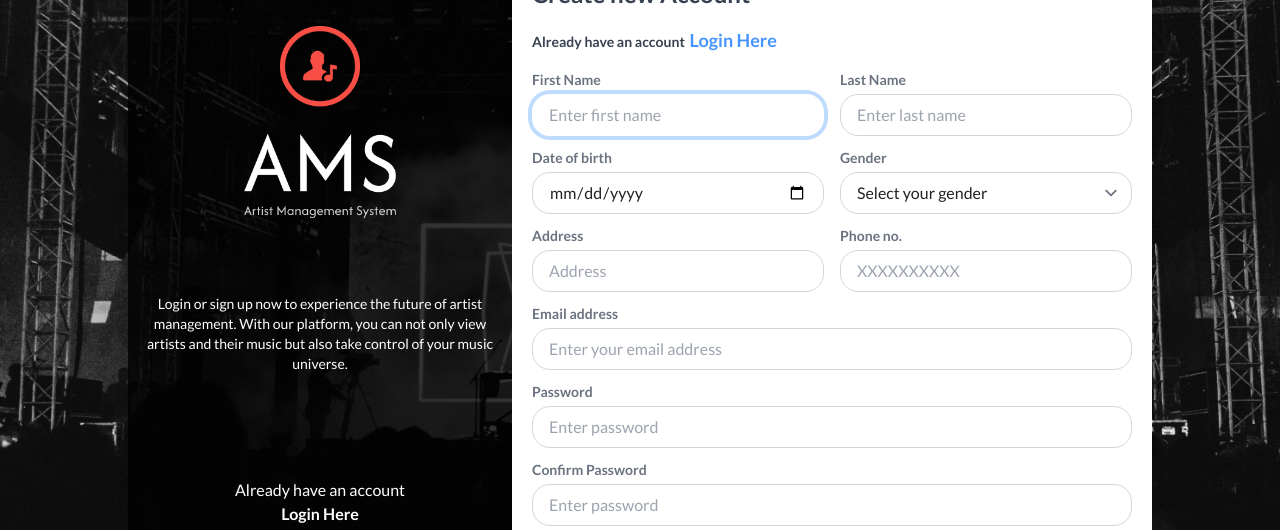
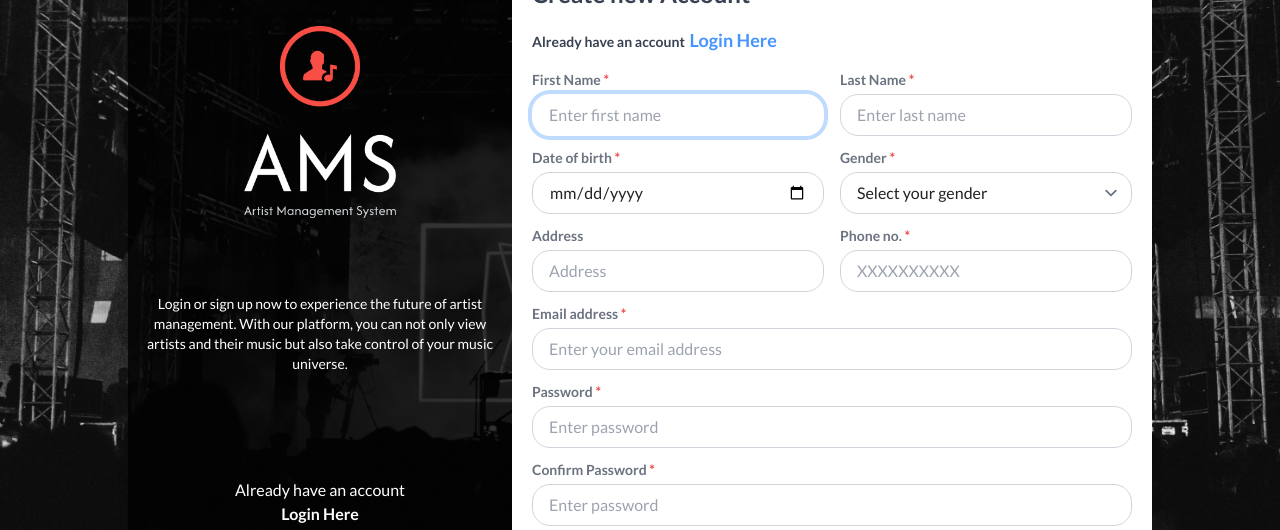
Before and after one commit to xagun/artist-management-system, a React (Vite) app in the folder AMS-frontend/: page /register in a window 1280 px wide. Shown: the part 130-660 px from the top of the page. Built offline with nearby package versions, Linux system fonts and the light colour scheme; no server answers.

Commit message:
fix: add required field and validation in date

```diff
--- a/AMS-frontend/src/views/Register.tsx
+++ b/AMS-frontend/src/views/Register.tsx
@@ -147,7 +147,7 @@
                             htmlFor="firstName"
                             className="text-sm font-semibold text-gray-500"
                         >
-                            First Name
+                            First Name <span className="text-red-500"> *</span>
                         </label>
                         <input
                             placeholder="Enter first name"
@@ -167,7 +167,7 @@
                             htmlFor="firstName"
                             className="text-sm font-semibold text-gray-500"
                         >
-                            Last Name
+                            Last Name <span className="text-red-500"> *</span>
                         </label>
                         <input
                             placeholder="Enter last name"
@@ -190,7 +190,8 @@
                                 htmlFor="dob"
                                 className="text-sm font-semibold text-gray-500"
                             >
-                                Date of birth
+                                Date of birth{" "}
+                                <span className="text-red-500"> *</span>
                             </label>
                         </div>
                         <input
@@ -210,7 +211,7 @@
                                 htmlFor="gender"
                                 className="text-sm font-semibold text-gray-500"
                             >
-                                Gender
+                                Gender <span className="text-red-500"> *</span>
                             </label>
                         </div>
                         <select
@@ -257,7 +258,8 @@
                                 htmlFor="phone"
                                 className="text-sm font-semibold text-gray-500"
                             >
-                                Phone no.
+                                Phone no.{" "}
+                                <span className="text-red-500"> *</span>
                             </label>
                         </div>
                         <input
@@ -279,7 +281,7 @@
                         htmlFor="email"
                         className="text-sm font-semibold text-gray-500"
                     >
-                        Email address
+                        Email address <span className="text-red-500"> *</span>
                     </label>
                     <input
                         placeholder="Enter your email address"
@@ -301,7 +303,8 @@
                                 htmlFor="password"
                                 className="text-sm font-semibold text-gray-500"
                             >
-                                Password
+                                Password{" "}
+                                <span className="text-red-500"> *</span>
                             </label>
                         </div>
                         <input
@@ -324,7 +327,8 @@
                                 htmlFor="password"
                                 className="text-sm font-semibold text-gray-500"
                             >
-                                Confirm Password
+                                Confirm Password{" "}
+                                <span className="text-red-500"> *</span>
                             </label>
                         </div>
                         <input
--- a/AMS-frontend/src/views/components/ArtistForm.tsx
+++ b/AMS-frontend/src/views/components/ArtistForm.tsx
@@ -107,7 +107,7 @@
                             htmlFor="name"
                             className="text-sm font-semibold text-gray-500"
                         >
-                            Name
+                            Name <span className="text-red-500"> *</span>
                         </label>
                         <input
                             placeholder="Enter first name"
@@ -132,6 +132,7 @@
                                 className="text-sm font-semibold text-gray-500"
                             >
                                 Date of birth
+                                <span className="text-red-500"> *</span>
                             </label>
                         </div>
                         <input
@@ -152,7 +153,7 @@
                                 htmlFor="gender"
                                 className="text-sm font-semibold text-gray-500"
                             >
-                                Gender
+                                Gender<span className="text-red-500"> *</span>
                             </label>
                         </div>
                         <select
@@ -182,6 +183,7 @@
                                 className="text-sm font-semibold text-gray-500"
                             >
                                 First release year
+                                <span className="text-red-500"> *</span>
                             </label>
                         </div>
                         <input
--- a/AMS-frontend/src/views/components/MusicForm.tsx
+++ b/AMS-frontend/src/views/components/MusicForm.tsx
@@ -90,7 +90,7 @@
                             htmlFor="title"
                             className="text-sm font-semibold text-gray-500"
                         >
-                            Title
+                            Title <span className="text-red-500"> *</span>
                         </label>
                         <input
                             placeholder="Enter music title"
@@ -112,7 +112,7 @@
                             htmlFor="name"
                             className="text-sm font-semibold text-gray-500"
                         >
-                            Album name
+                            Album name <span className="text-red-500"> *</span>
                         </label>
                         <input
                             placeholder="Enter album name"
@@ -134,7 +134,7 @@
                             htmlFor="genre"
                             className="text-sm font-semibold text-gray-500"
                         >
-                            Genre
+                            Genre <span className="text-red-500"> *</span>
                         </label>
                         <select
                             id="genre"
```
Also changed, not shown: 2 other files (tests, documents, lock files or other folders).
